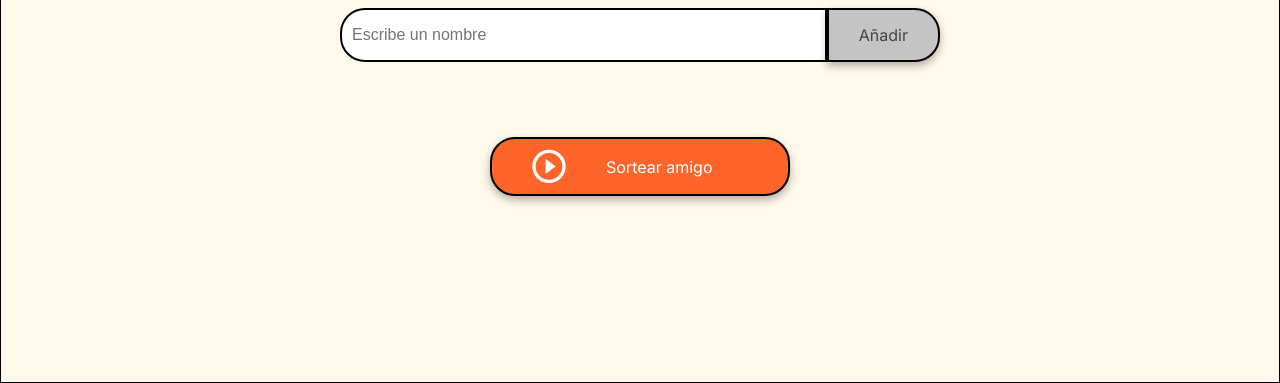
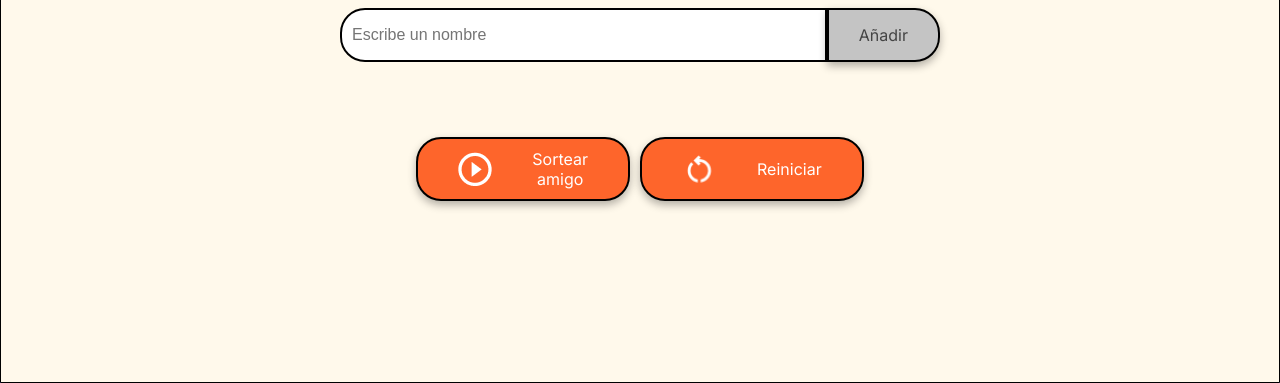
Before and after one commit to PeetaAfton/challenge-amigo-secreto_esp-main, a plain HTML site: page index.html in a window 1280 px wide. Shown: the part 417-800 px from the top of the page. Drawn offline with Linux system fonts and the light colour scheme.

Commit message:
Función para reiniciar el juego y su respectivo botón, añadidos

```diff
--- a/app.js
+++ b/app.js
@@ -1,5 +1,7 @@
 //VARIABLES GLOBALES BLOQUE
 let amigos = [];
+let lista;
+let amigoElegido;
 //FUNCIONES BLOQUE
 function agregarAmigo(){
     //CONTROL DE ERRORES: Verificar que la entrada del usuario no este vacia o tenga solo espacios
@@ -15,7 +17,7 @@ function agregarAmigo(){
 }
 function mostrarAmigos(){
     //Función para actualizar y mostrar la lista de amigos
-    let lista = document.querySelector('#listaAmigos');
+    lista = document.querySelector('#listaAmigos');
     lista.innerHTML = ""; //Limpia la lista antes de añadir nuevos amigos
     for (let i = 0; i < amigos.length; i++) {
         lista.innerHTML += `<li>${amigos[i]}</li>`;
@@ -27,7 +29,12 @@ function sortearAmigo(){
         alert('Cuentas con muy pocos amigos. :(\n¡Consigue mas y escibelos! :D');
     } else {
         let indiceElegido = Math.floor(Math.random() * amigos.length);//Elegir el indice del amigo que gano el sorteo sin importar la cantidad de amigos
-        let amigoElegido = document.getElementById('resultado');
+        amigoElegido = document.getElementById('resultado');
         amigoElegido.innerHTML = `<p>Tu amigo secreto es: ${amigos[indiceElegido]}</p>`;
     }
 }
+function condicionesIniciales(){
+    amigos = [];
+    lista.innerHTML= "";
+    amigoElegido.innerHTML = "";
+}
--- a/index.html
+++ b/index.html
@@ -26,12 +26,17 @@
             <ul id="listaAmigos" class="name-list" aria-labelledby="listaAmigos" role="list"></ul>
             <ul id="resultado" class="result-list" aria-live="polite"></ul>
 
-            <div class="button-container">
+            <div class="chute button-container">
                 <button class="button-draw" onclick="sortearAmigo()" aria-label="Sortear amigo secreto">
                     <img src="assets/play_circle_outline.png" alt="Ícono para sortear">
                     Sortear amigo
                 </button>
+                <button class="button-reset" onclick="condicionesIniciales()" aria-label="Reiniciar">
+                    <img src="assets/restart_alt.png" alt="Ícono para reiniciar">
+                    Reiniciar
+                </button>
             </div>
+
         </section>
     </main>
 
--- a/style.css
+++ b/style.css
@@ -142,6 +142,7 @@ ul {
     text-align: center;
 }
 
+
 /* Botón de sortear título */
 .button-draw {
     display: flex;
@@ -160,3 +161,29 @@ ul {
 .button-draw:hover {
     background-color: var(--color-button-hover);
 }
+
+/* Contenedor de los botones */
+.button-container {
+    display: flex; /* Coloca los botones en la misma línea */
+    gap: 10px; /* Espacio entre botones */
+    justify-content: center; /* Centra los botones */
+}
+
+/* Botón de reinicio */
+.button-reset {
+    display: flex;
+    align-items: center;
+    width: 100%;
+    padding: 10px 40px;
+    color: var(--color-white);
+    background-color: var(--color-button);
+    font-size: 16px;
+}
+
+.button-reset img {
+    margin-right: 40px;
+}
+
+.button-reset:hover {
+    background-color: var(--color-button-hover);
+}
```
Also changed, not shown: assets/restart_alt.png (added), 1 other file.
